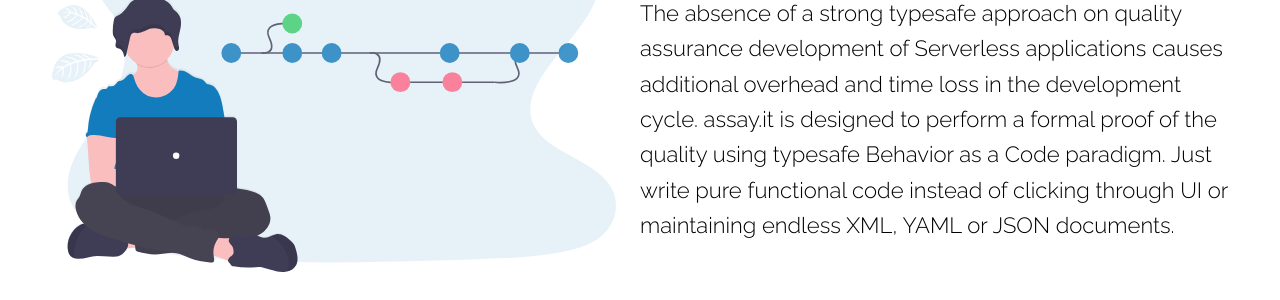
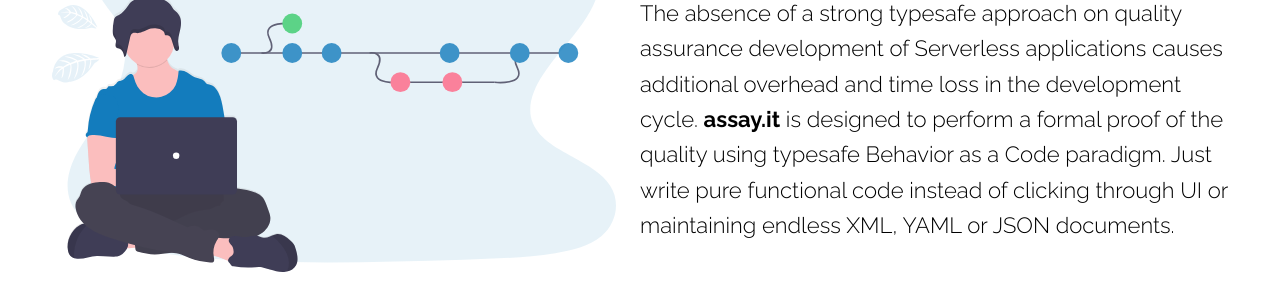
Before and after one commit to assay-it/assay-it.github.io, a Jekyll site: the page built from index.md, in a window 1280 px wide and 900 px high, scrolled down 2631 px. Shown: the part 260-560 px from the top of the window. Built offline with Jekyll 4.4.1, drawn with Linux system fonts in a browser that asks for light colours; nearby versions of some CDN libraries.

```diff
--- a/index.md
+++ b/index.md
@@ -40,7 +40,7 @@ features:
   - title: Commit and Go
     image: /images/version_control.svg
     description: |
-      The absence of a strong typesafe approach on quality assurance development of Serverless applications causes additional overhead and time loss in the development cycle. assay.it is designed to perform a formal proof of the quality using typesafe Behavior as a Code paradigm. Just write pure functional code instead of clicking through UI or maintaining endless XML, YAML or JSON documents.
+      The absence of a strong typesafe approach on quality assurance development of Serverless applications causes additional overhead and time loss in the development cycle. <b>assay.it</b> is designed to perform a formal proof of the quality using typesafe Behavior as a Code paradigm. Just write pure functional code instead of clicking through UI or maintaining endless XML, YAML or JSON documents.
 
 ##
 ## big call for action footer
```
Also changed, not shown: getting-started.md (+2 -2 lines).
